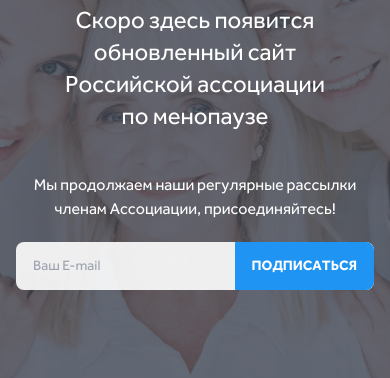
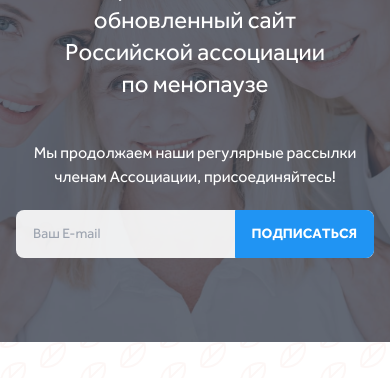
Before and after one commit to alexmisk/menopauserussia-landing, a website: page index.html in a window 390 px wide. Shown: the part 264-642 px from the top of the page. Drawn offline with Linux system fonts and the light colour scheme.

Commit message:
py hero padding

```diff
--- a/index.html
+++ b/index.html
@@ -32,7 +32,7 @@
 
 	<!-- Hero -->
 	<div class="bg-fixed bg-center hero font-effra" style="background-image: url(hero-bg.jpg);">
-		<div class="py-72 hero-overlay bg-opacity-80"></div>
+		<div class="py-64 lg:py-72 hero-overlay bg-opacity-80"></div>
 		<div class="text-center hero-content text-neutral-content">
 			<div class="">
 				<h1 class="mb-5 text-4xl font-bold text-yellow-100 lg:text-6xl">
```
Also changed, not shown: tailwind.css.
